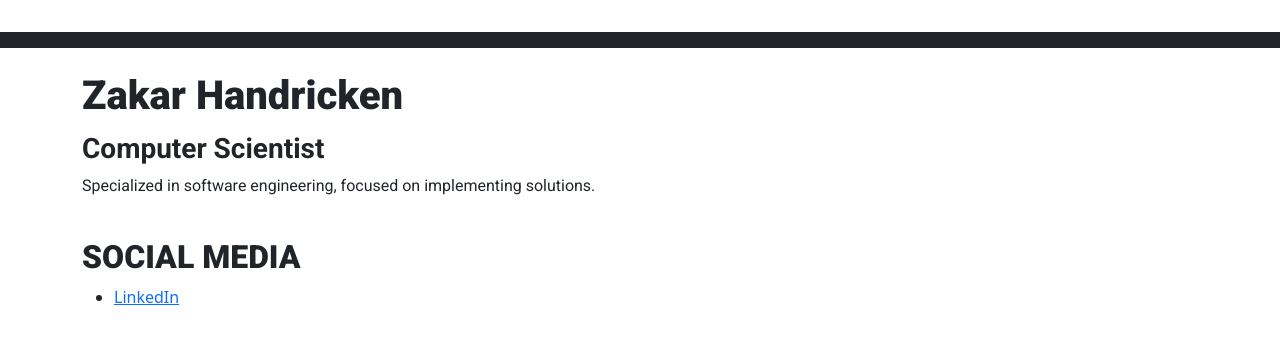
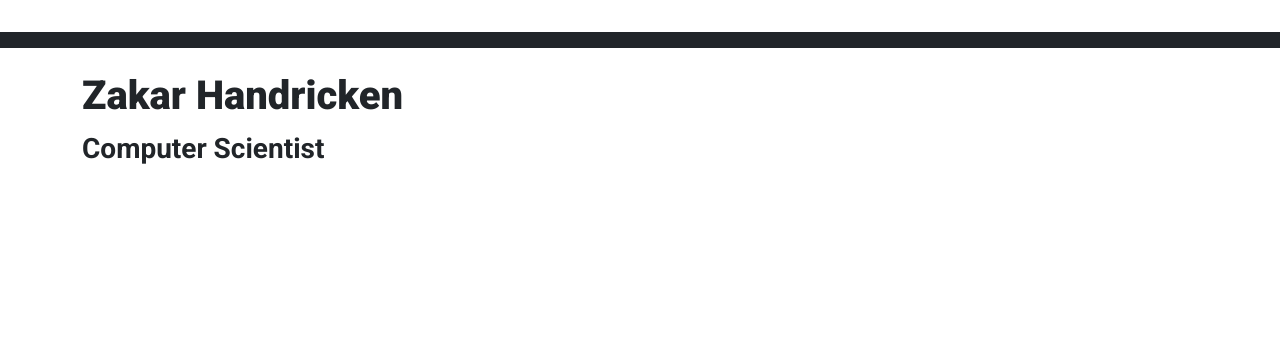
Before and after one commit to zakarh/zakarh.github.io, a plain HTML site: page index.html in a window 1280 px wide. Drawn offline with nearby package versions, Linux system fonts and the light colour scheme.

Commit message:
Update index.html

```diff
--- a/index.html
+++ b/index.html
@@ -98,22 +98,6 @@
                 <div>
                     <h2 class="roboto-bold"><small>Computer Scientist</small></h2>
                 </div>
-                <div>
-                    <p class="roboto-regular">Specialized in software engineering, focused on implementing solutions.
-                    </p>
-                </div>
-            </div>
-        </div>
-        <div class="row align-items-start">
-            <div class="col">
-                <div class="mt-4">
-                    <h2 class="roboto-black"><strong>SOCIAL MEDIA</strong></h2>
-                </div>
-                <div>
-                    <ul>
-                        <li><a href="https://www.linkedin.com/in/zakarh/">LinkedIn</a></li>
-                    </ul>
-                </div>
             </div>
         </div>
     </div>
```
